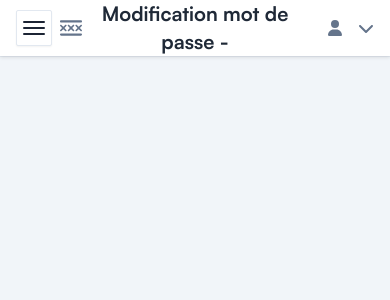
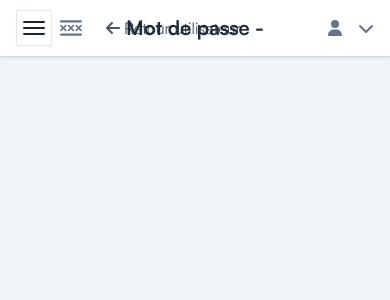
Before and after one commit to Rini-1349/core-frontend-nextjs, a Next.js app: page /users/1/edit-password in a window 390 px wide. Shown: the top 300 px of the page. Built offline with nearby package versions, Linux system fonts and the light colour scheme; no server answers.

Commit message:
feat: add parentPage link

```diff
--- a/src/app/(backoffice)/profile/edit-password/page.js
+++ b/src/app/(backoffice)/profile/edit-password/page.js
@@ -1,20 +1,18 @@
 "use client";
 
-import { DefaultButton } from "@/components/Button/DefaultButton";
 import Form from "@/components/Form";
 import ClientMeta from "@/components/Metadata/ClientMeta";
 import { useIsLoading } from "@/context/LoadingContext";
 import { useTitle } from "@/context/TitleContext";
-import { getFrenchSlug } from "@/lib/slugUtils";
 import { editProfilePassword } from "@/services/users";
 import { validateConfirmPassword, validatePassword } from "@/utils/validationHelpers";
 import { faKey } from "@fortawesome/free-solid-svg-icons";
 import { useEffect, useState } from "react";
 
 export default function EditProfilePassword() {
-  const { isLoading, setIsLoading } = useIsLoading();
+  const { setIsLoading } = useIsLoading();
 
-  const [formFields, setFormFields] = useState([
+  const [formFields] = useState([
     { name: "currentPassword", label: "Ancien mot de passe", type: "password", breakAfter: true, icon: faKey },
     { name: "password", label: "Nouveau mot de passe", type: "password", icon: faKey },
     { name: "confirmPassword", label: "Confirmation nouveau mot de passe", type: "password", icon: faKey },
@@ -66,18 +64,6 @@ export default function EditProfilePassword() {
   return (
     <div>
       <ClientMeta title={title} />
-      <div className="flex">
-        <DefaultButton
-          type="button"
-          title="Retour à mon profil"
-          onClick={() => {
-            window.location.href = `/${getFrenchSlug("profile")}`;
-          }}
-          btnStyle="primary"
-          widthClass=""
-          className="mb-5"
-        />
-      </div>
       <Form fields={formFields} item={{}} validate={validate} validateOnChange={validateOnChange} onSubmit={handleSubmit} setMode="edit" />
     </div>
   );
--- a/src/app/(backoffice)/roles/[id]/page.js
+++ b/src/app/(backoffice)/roles/[id]/page.js
@@ -42,15 +42,20 @@ export default function RoleDetails() {
   // Définir le titre de la page en fonction du mode
   useEffect(() => {
     setFormFields([{ name: "description", label: "Nom", type: "text", icon: faSignature }]);
-    if (mode === "view") {
-      setTitle("Détails rôle");
-    } else if (mode === "edit") {
-      setTitle("Modifier rôle");
-    } else if (mode === "add") {
-      setTitle("Ajouter rôle");
-      setFormFields((prev) => [...prev, { name: "id", label: "Clef (15 caractères maximum)", type: "text", minLength: 1, maxLength: 15, icon: faCode }]);
+  }, [mode]);
+
+  useEffect(() => {
+    if (role) {
+      if (mode === "view") {
+        setTitle(`Rôle "${role?.description || ""}"`);
+      } else if (mode === "edit") {
+        setTitle(`Modifier rôle "${role?.description || ""}"`);
+      } else if (mode === "add") {
+        setTitle("Ajouter rôle");
+        setFormFields((prev) => [...prev, { name: "id", label: "Clef (15 caractères maximum)", type: "text", minLength: 1, maxLength: 15, icon: faCode }]);
+      }
     }
-  }, [mode]);
+  }, [mode, role]);
 
   // Récupération des données utilisateur
   useEffect(() => {
@@ -117,7 +122,7 @@ export default function RoleDetails() {
   return (
     <div>
       <ClientMeta title={title} />
-      <ModalHeading title={title} isModal={isModal} />
+      <ModalHeading isModal={isModal} />
       <Form fields={formFields} item={role} validate={validate} onSubmit={handleSubmit} isReadOnly={isReadOnly} setMode={setMode} />
     </div>
   );
--- a/src/app/(backoffice)/roles/[id]/permissions/page.js
+++ b/src/app/(backoffice)/roles/[id]/permissions/page.js
@@ -84,7 +84,6 @@ export default function Permissions() {
 
   const handleToggleColumn = (columnNumber, isChecked) => {
     const rows = document.querySelectorAll("table tbody tr"); // Sélectionne toutes les lignes du tableau dans le tbody
-    console.log(isChecked);
     rows.forEach((row) => {
       const checkbox = row.querySelector(`td:nth-child(${columnNumber}) input[type="checkbox"]`); // Cible la cellule correspondante et trouve l'input
       if (checkbox) {
--- a/src/app/(backoffice)/users/[id]/edit-password/page.js
+++ b/src/app/(backoffice)/users/[id]/edit-password/page.js
@@ -51,7 +51,7 @@ export default function UserDetails() {
   const { title, setTitle } = useTitle();
   // Définir le titre de la page en fonction du mode
   useEffect(() => {
-    setTitle(`Modification mot de passe - ${user?.lastname || ""} ${user?.firstname || ""}`);
+    setTitle(`Mot de passe - ${user?.lastname || ""} ${user?.firstname || ""}`);
   }, [user]);
 
   // Récupération des données utilisateur
@@ -115,7 +115,7 @@ export default function UserDetails() {
   return (
     <div>
       <ClientMeta title={title} />
-      <ModalHeading title={title} isModal={isModal} />
+      <ModalHeading isModal={isModal} />
       <Form fields={formFields} item={user} validate={validate} validateOnChange={validateOnChange} onSubmit={handleSubmit} setMode="edit" />
     </div>
   );
--- a/src/components/Header/index.jsx
+++ b/src/components/Header/index.jsx
@@ -1,10 +1,9 @@
 import Link from "next/link";
-import DarkModeSwitcher from "./DarkModeSwitcher";
-import DropdownMessage from "./DropdownMessage";
-import DropdownNotification from "./DropdownNotification";
 import DropdownUser from "./DropdownUser";
-import Image from "next/image";
 import { useTitle } from "@/context/TitleContext";
+import { getFrenchSlug } from "@/lib/slugUtils";
+import { FontAwesomeIcon } from "@fortawesome/react-fontawesome";
+import { faArrowLeft } from "@fortawesome/free-solid-svg-icons";
 
 /**
  * Header component
@@ -13,8 +12,7 @@ import { useTitle } from "@/context/TitleContext";
  * @returns {JSX.Element}
  */
 const Header = (props) => {
-  const { sidebarOpen, setSidebarOpen } = props;
-  const { title } = useTitle();
+  const { title, parentPage } = useTitle();
 
   return (
     <header className="sticky top-0 z-999 flex w-full bg-white drop-shadow-1 top-backoffice">
@@ -44,50 +42,27 @@ const Header = (props) => {
           </button>
           {/* <!-- Hamburger Toggle BTN --> */}
 
-          <Link href="/" className="block flex-shrink-0 lg:hidden">
+          <Link href="/" className="block mr-6 flex-shrink-0 lg:hidden">
             {/* <Image width={32} height={32} src={"/images/logo/logo-icon.svg"} alt="Logo" /> */}
             <svg className="fill-current" width="22" height="22" xmlns="http://www.w3.org/2000/svg" viewBox="0 0 640 512">
               <path d="M32 32C14.3 32 0 46.3 0 64S14.3 96 32 96l576 0c17.7 0 32-14.3 32-32s-14.3-32-32-32L32 32zm0 384c-17.7 0-32 14.3-32 32s14.3 32 32 32l576 0c17.7 0 32-14.3 32-32s-14.3-32-32-32L32 416zM7 167c-9.4 9.4-9.4 24.6 0 33.9l55 55L7 311c-9.4 9.4-9.4 24.6 0 33.9s24.6 9.4 33.9 0l55-55 55 55c9.4 9.4 24.6 9.4 33.9 0s9.4-24.6 0-33.9l-55-55 55-55c9.4-9.4 9.4-24.6 0-33.9s-24.6-9.4-33.9 0l-55 55L41 167c-9.4-9.4-24.6-9.4-33.9 0zM265 167c-9.4-9.4-24.6-9.4-33.9 0s-9.4 24.6 0 33.9l55 55-55 55c-9.4 9.4-9.4 24.6 0 33.9s24.6 9.4 33.9 0l55-55 55 55c9.4 9.4 24.6 9.4 33.9 0s9.4-24.6 0-33.9l-55-55 55-55c9.4-9.4 9.4-24.6 0-33.9s-24.6-9.4-33.9 0l-55 55-55-55zM455 167c-9.4 9.4-9.4 24.6 0 33.9l55 55-55 55c-9.4 9.4-9.4 24.6 0 33.9s24.6 9.4 33.9 0l55-55 55 55c9.4 9.4 24.6 9.4 33.9 0s9.4-24.6 0-33.9l-55-55 55-55c9.4-9.4 9.4-24.6 0-33.9s-24.6-9.4-33.9 0l-55 55-55-55c-9.4-9.4-24.6-9.4-33.9 0z" />
             </svg>
           </Link>
         </div>
+        {parentPage && (
+          <Link href={getFrenchSlug(parentPage.href)} className="text-gray-600 hover:text-gray-800 flex items-center gap-1">
+            <FontAwesomeIcon icon={faArrowLeft} />
+            <span>{parentPage.title}</span>
+          </Link>
+        )}
 
         {/* Center Section: Title */}
         <div className="absolute left-1/2 -translate-x-1/2">
           <h1 className="text-xl font-bold text-center text-gray-800">{title}</h1>
         </div>
 
-        {/* <div className="hidden sm:block">
-          <form action="https://formbold.com/s/unique_form_id" method="POST">
-            <div className="relative">
-              <button className="absolute left-0 top-1/2 -translate-y-1/2">
-                <svg className="fill-body hover:fill-primary" width="20" height="20" viewBox="0 0 20 20" fill="none" xmlns="http://www.w3.org/2000/svg">
-                  <path fillRule="evenodd" clipRule="evenodd" d="M9.16666 3.33332C5.945 3.33332 3.33332 5.945 3.33332 9.16666C3.33332 12.3883 5.945 15 9.16666 15C12.3883 15 15 12.3883 15 9.16666C15 5.945 12.3883 3.33332 9.16666 3.33332ZM1.66666 9.16666C1.66666 5.02452 5.02452 1.66666 9.16666 1.66666C13.3088 1.66666 16.6667 5.02452 16.6667 9.16666C16.6667 13.3088 13.3088 16.6667 9.16666 16.6667C5.02452 16.6667 1.66666 13.3088 1.66666 9.16666Z" fill="" />
-                  <path fillRule="evenodd" clipRule="evenodd" d="M13.2857 13.2857C13.6112 12.9603 14.1388 12.9603 14.4642 13.2857L18.0892 16.9107C18.4147 17.2362 18.4147 17.7638 18.0892 18.0892C17.7638 18.4147 17.2362 18.4147 16.9107 18.0892L13.2857 14.4642C12.9603 14.1388 12.9603 13.6112 13.2857 13.2857Z" fill="" />
-                </svg>
-              </button>
-
-              <input type="text" placeholder="Type to search..." className="w-full bg-transparent pl-9 pr-4 font-medium focus:outline-none xl:w-125" />
-            </div>
-          </form>
-        </div> */}
-
         {/* Right Section */}
         <div className="flex ml-auto items-center gap-3 2xsm:gap-7">
-          <ul className="flex items-center gap-2 2xsm:gap-4">
-            {/* <!-- Dark Mode Toggler --> */}
-            {/* <DarkModeSwitcher /> */}
-            {/* <!-- Dark Mode Toggler --> */}
-
-            {/* <!-- Notification Menu Area --> */}
-            {/* <DropdownNotification /> */}
-            {/* <!-- Notification Menu Area --> */}
-
-            {/* <!-- Chat Notification Area --> */}
-            {/* <DropdownMessage /> */}
-            {/* <!-- Chat Notification Area --> */}
-          </ul>
-
           {/* <!-- User Area --> */}
           <DropdownUser />
           {/* <!-- User Area --> */}
--- a/src/components/Heading/ModalHeading.jsx
+++ b/src/components/Heading/ModalHeading.jsx
@@ -1,3 +1,9 @@
+import { useTitle } from "@/context/TitleContext";
+import { getFrenchSlug } from "@/lib/slugUtils";
+import { faArrowLeft } from "@fortawesome/free-solid-svg-icons";
+import { FontAwesomeIcon } from "@fortawesome/react-fontawesome";
+import Link from "next/link";
+
 /**
  * AuthHeading1 component
  *
@@ -6,13 +12,22 @@
  * @param {boolean} param0.isModal
  * @returns {JSX.Element}
  */
-export default function ModalHeading({ title, isModal }) {
+export default function ModalHeading({ isModal }) {
+  const { title, parentPage } = useTitle();
   return (
     <>
       {isModal && (
-        <div className="flex justify-center items-center pb-3 mb-3 border-b border-gray-300">
-          <h2 className="text-lg font-semibold text-gray-800">{title}</h2>
-        </div>
+        <>
+          {parentPage && (
+            <Link href={getFrenchSlug(parentPage.href)} className="text-gray-600 hover:text-gray-800 flex items-center gap-1">
+              <FontAwesomeIcon icon={faArrowLeft} />
+              <span>{parentPage.title}</span>
+            </Link>
+          )}
+          <div className="flex justify-center items-center pb-3 mb-3 border-b border-gray-300">
+            <h2 className="text-lg font-semibold text-gray-800">{title}</h2>
+          </div>
+        </>
       )}
     </>
   );
--- a/src/context/TitleContext.jsx
+++ b/src/context/TitleContext.jsx
@@ -1,13 +1,44 @@
 "use client";
 
+import { routesPermissions } from "@/lib/routesPermissions";
+import { getEnglishSlug } from "@/lib/slugUtils";
+import { matchPathname } from "@/utils/routesHelper";
+import { usePathname, useSearchParams } from "next/navigation";
 import React, { createContext, useContext, useState } from "react";
 
 const TitleContext = createContext();
 
 export const TitleProvider = ({ children }) => {
   const [title, setTitle] = useState("");
+  const pathname = usePathname(); // Récupère le chemin actuel
+  const searchParams = useSearchParams();
 
-  return <TitleContext.Provider value={{ title, setTitle }}>{children}</TitleContext.Provider>;
+  // Déterminez dynamiquement `parentPage` en fonction de `pathname`
+  const parentPage = determineParentPage(getEnglishSlug(pathname), searchParams);
+
+  return <TitleContext.Provider value={{ title, setTitle, parentPage }}>{children}</TitleContext.Provider>;
+};
+
+// Fonction pour calculer `parentPage` dynamiquement en fonction de la route
+const determineParentPage = (pathname, searchParams) => {
+  if (pathname === "/profile/edit-password") {
+    return {
+      href: "/profile",
+      title: "Retour profil",
+    };
+  }
+
+  if (matchPathname(pathname, routesPermissions.userEditPassword)) {
+    const userId = pathname.split("/")[2];
+    return {
+      href: `/users/${userId}?mode=edit${searchParams.get("modal") ? "&modal=true" : ""}`,
+      title: "Retour utilisateur",
+      userId: userId,
+    };
+  }
+
+  // Par défaut, aucune page parent
+  return null;
 };
 
 export const useTitle = () => useContext(TitleContext);
```
Also changed, not shown: src/app/(backoffice)/profile/page.js (+9 -10 lines), src/app/(backoffice)/users/[id]/page.js (+16 -18 lines).
